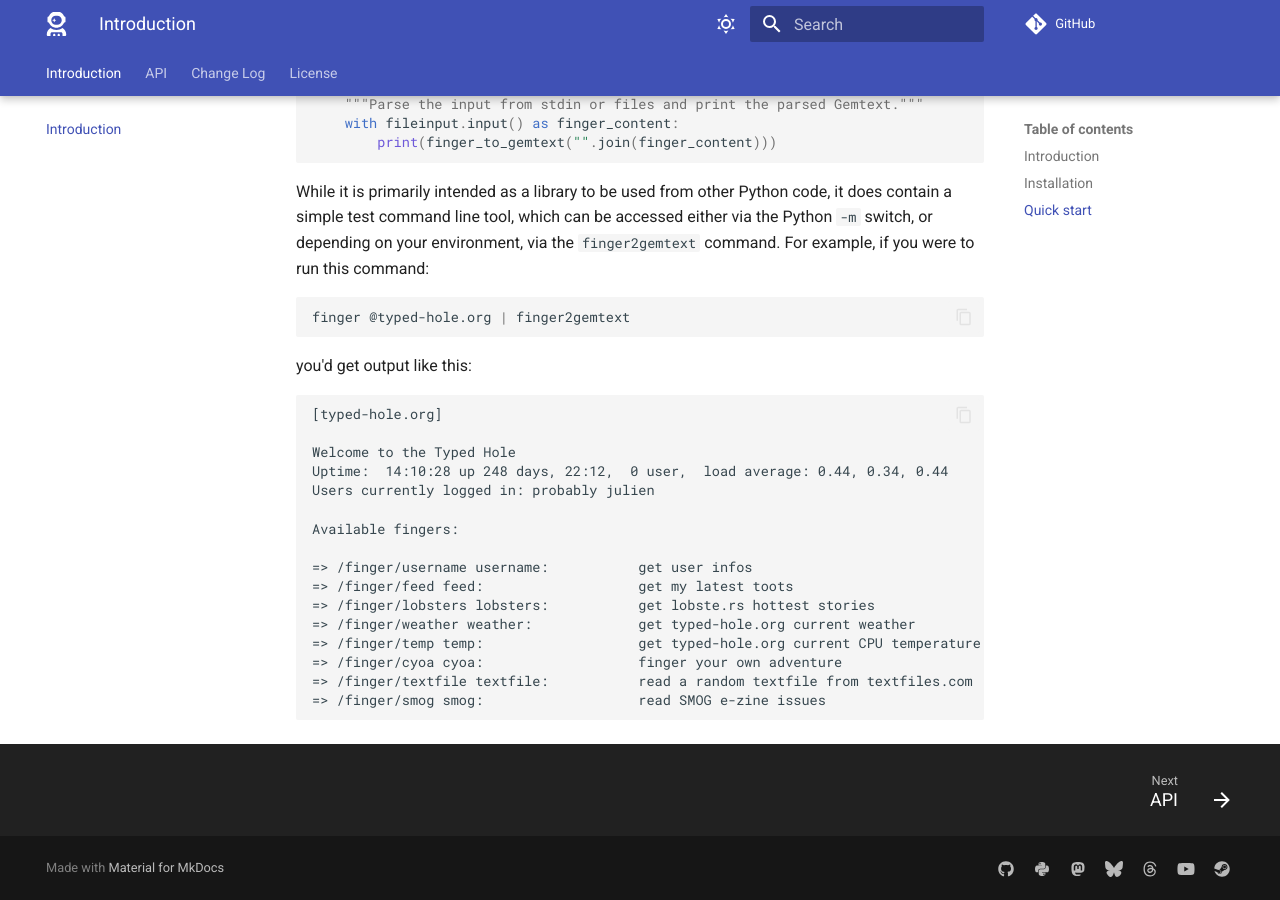
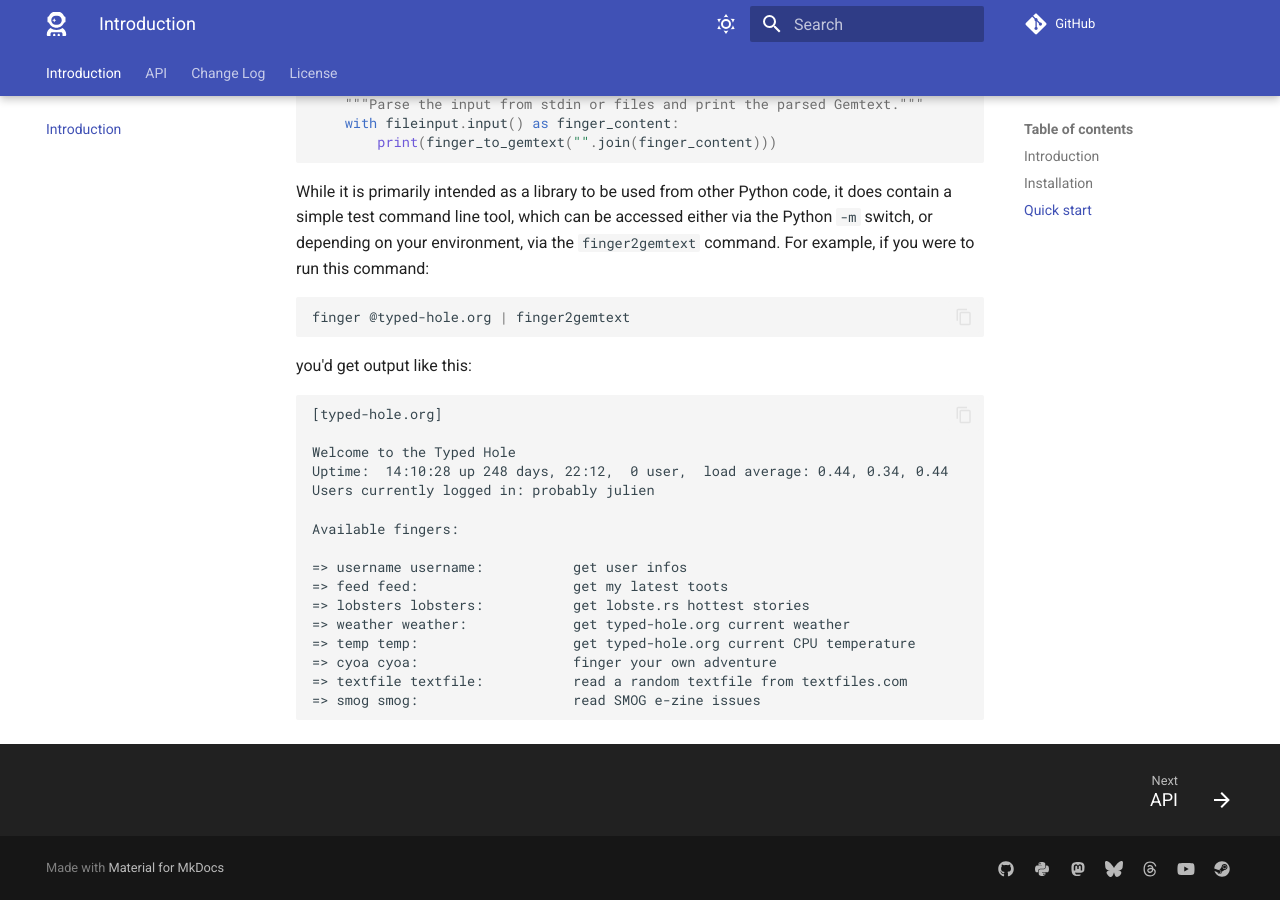
Before and after one commit to davep/finger2gemtext, an MkDocs documentation site: the page built from docs/index.md, in a window 1280 px wide and 900 px high, scrolled down 884 px. Built offline with MkDocs 1.6.1 and Material for MkDocs 9.7.7, drawn with Linux system fonts in a browser that asks for light colours; comment, search, counter and statistics services are not loaded.

Commit message:
:books: Correct the examples

````diff
--- a/docs/index.md
+++ b/docs/index.md
@@ -60,14 +60,14 @@ Users currently logged in: probably julien
 
 Available fingers:
 
-=> /finger/username username:           get user infos
-=> /finger/feed feed:                   get my latest toots
-=> /finger/lobsters lobsters:           get lobste.rs hottest stories
-=> /finger/weather weather:             get typed-hole.org current weather
-=> /finger/temp temp:                   get typed-hole.org current CPU temperature
-=> /finger/cyoa cyoa:                   finger your own adventure
-=> /finger/textfile textfile:           read a random textfile from textfiles.com
-=> /finger/smog smog:                   read SMOG e-zine issues
+=> username username:           get user infos
+=> feed feed:                   get my latest toots
+=> lobsters lobsters:           get lobste.rs hottest stories
+=> weather weather:             get typed-hole.org current weather
+=> temp temp:                   get typed-hole.org current CPU temperature
+=> cyoa cyoa:                   finger your own adventure
+=> textfile textfile:           read a random textfile from textfiles.com
+=> smog smog:                   read SMOG e-zine issues
 ```
 
 
--- a/pyproject.toml
+++ b/pyproject.toml
@@ -1,6 +1,6 @@
 [project]
 name = "finger2gemtext"
-version = "0.0.1"
+version = "0.0.3"
 description = "A simple library for converting finger output to Gemtext"
 readme = "README.md"
 authors = [
````
Also changed, not shown: README.md (+8 -8 lines), 1 other file.
